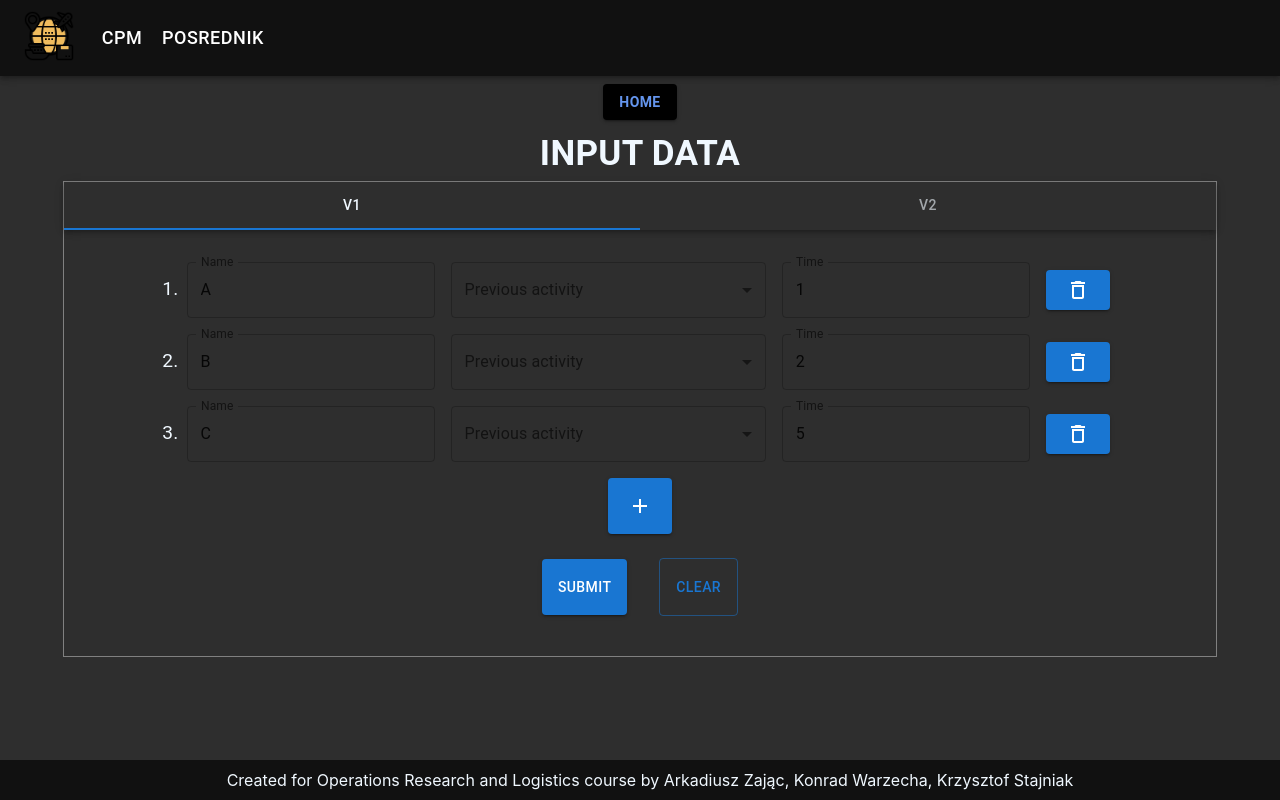
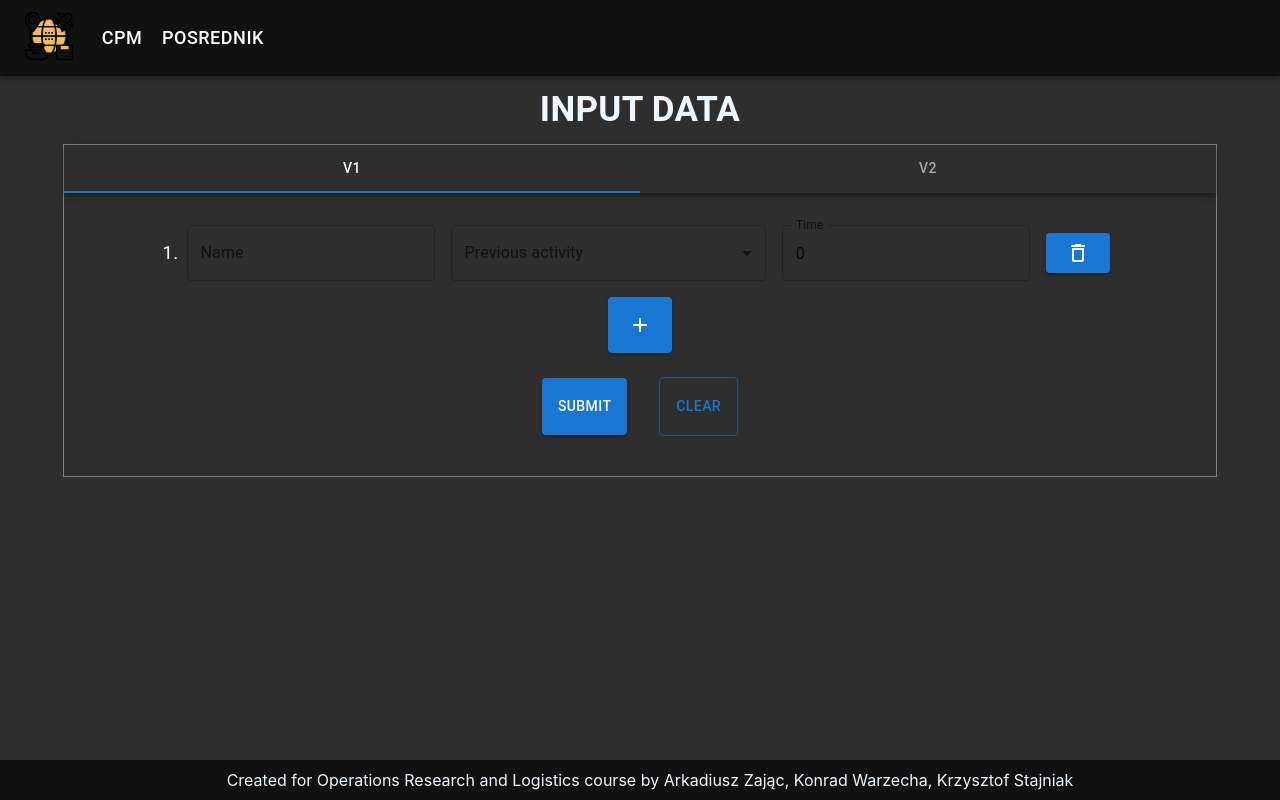
Before and after one commit to aizzy1337/operations_research_and_logistics_web_application, a React (Create React App) app in the folder app/: page /cpm in a window 1280 px wide. Built offline with nearby package versions, Linux system fonts and the light colour scheme.

Commit message:
passing data to main cpm component

```diff
--- a/app/src/components/cpm/Cpm.tsx
+++ b/app/src/components/cpm/Cpm.tsx
@@ -1,25 +1,25 @@
-import { Box, Button, Typography } from "@mui/material";
+import { Box, Typography } from "@mui/material";
+import Activity from "../../interfaces/Activity";
 import FormCpm from "./FormCpm";
 
 function Cpm() {
 
+  const handleFormSubmit = (a: Activity[]) => {
+    console.log("a", a);
+    // wywołanie algorytmu
+    console.log('algorithm');
+  }
+
   return (
     <Box display={"flex"} flexDirection={"column"} alignItems={"center"}>
-      <Button
-        href="/"
-        variant="contained"
-        sx={{ backgroundColor: "black", m: 1 }}
-      >
-        Home
-      </Button>
-
       <Typography
-        sx={{ fontSize: 35, textTransform: "uppercase", fontWeight: "bold" }}
+        sx={{ fontSize: 35, textTransform: "uppercase", fontWeight: "bold", m: 1 }}
       >
         Input data
       </Typography>
 
-      <FormCpm />
+      <FormCpm handleSubmit={handleFormSubmit} />
+
     </Box>
   );
 }
--- a/app/src/components/cpm/FormCpm.tsx
+++ b/app/src/components/cpm/FormCpm.tsx
@@ -2,9 +2,13 @@ import { AppBar, Box, Tab, Tabs } from "@mui/material";
 import { useState } from "react";
 import CustomTabPanel from "./CustomTabPanel";
 import V1Form from "./V1Form";
+import Activity from "../../interfaces/Activity";
 
+interface props {
+  handleSubmit: (a: Activity[]) => void
+}
 
-const FormCpm = () => {
+const FormCpm = ({handleSubmit}: props) => {
   const [value, setValue] = useState(0);
 
   const handleChage = (e: unknown, newValue: number) => {
@@ -27,7 +31,7 @@ const FormCpm = () => {
         </Tabs>
       </AppBar>
       <CustomTabPanel value={value} index={0}>
-        <V1Form />
+        <V1Form handleSubmit={handleSubmit}/>
       </CustomTabPanel>
       <CustomTabPanel value={value} index={1}>
         From 2
--- a/app/src/components/cpm/V1Form.tsx
+++ b/app/src/components/cpm/V1Form.tsx
@@ -13,11 +13,12 @@ import {
 import AddIcon from "@mui/icons-material/Add";
 import DeleteOutlineIcon from "@mui/icons-material/DeleteOutline";
 
-const V1Form = () => {
+interface props {
+  handleSubmit: (a: Activity[]) => void;
+}
+const V1Form = ({ handleSubmit }: props) => {
   const [activities, setActivities] = useState<Activity[]>([
-    { name: "A", previousActivities: [], time: 1 },
-    { name: "B", previousActivities: [], time: 2 },
-    { name: "C", previousActivities: [], time: 5 },
+    { name: "", previousActivities: [], time: 0 },
   ]);
 
   const handleNameInputChange = (index: number, e: any) => {
@@ -31,8 +32,6 @@ const V1Form = () => {
     data[index].previousActivities = e.target.value;
 
     setActivities(data);
-
-    console.log(data);
   };
 
   const handleTimeInputChange = (index: number, e: any) => {
@@ -69,7 +68,12 @@ const V1Form = () => {
         time: 0,
       },
     ]);
-  };
+    };
+
+    const handleOnSubmit = (e: any) => {
+        e.preventDefault();
+        handleSubmit(activities);
+    }
 
   return (
     <>
@@ -157,7 +161,7 @@ const V1Form = () => {
         alignItems={"center"}
         sx={{ width: "100%" }}
       >
-        <Button variant="contained" sx={{ m: 2, p: 2 }}>
+        <Button onClick={e => handleOnSubmit(e)} variant="contained" sx={{ m: 2, p: 2 }}>
           Submit
         </Button>
         <Button
```
